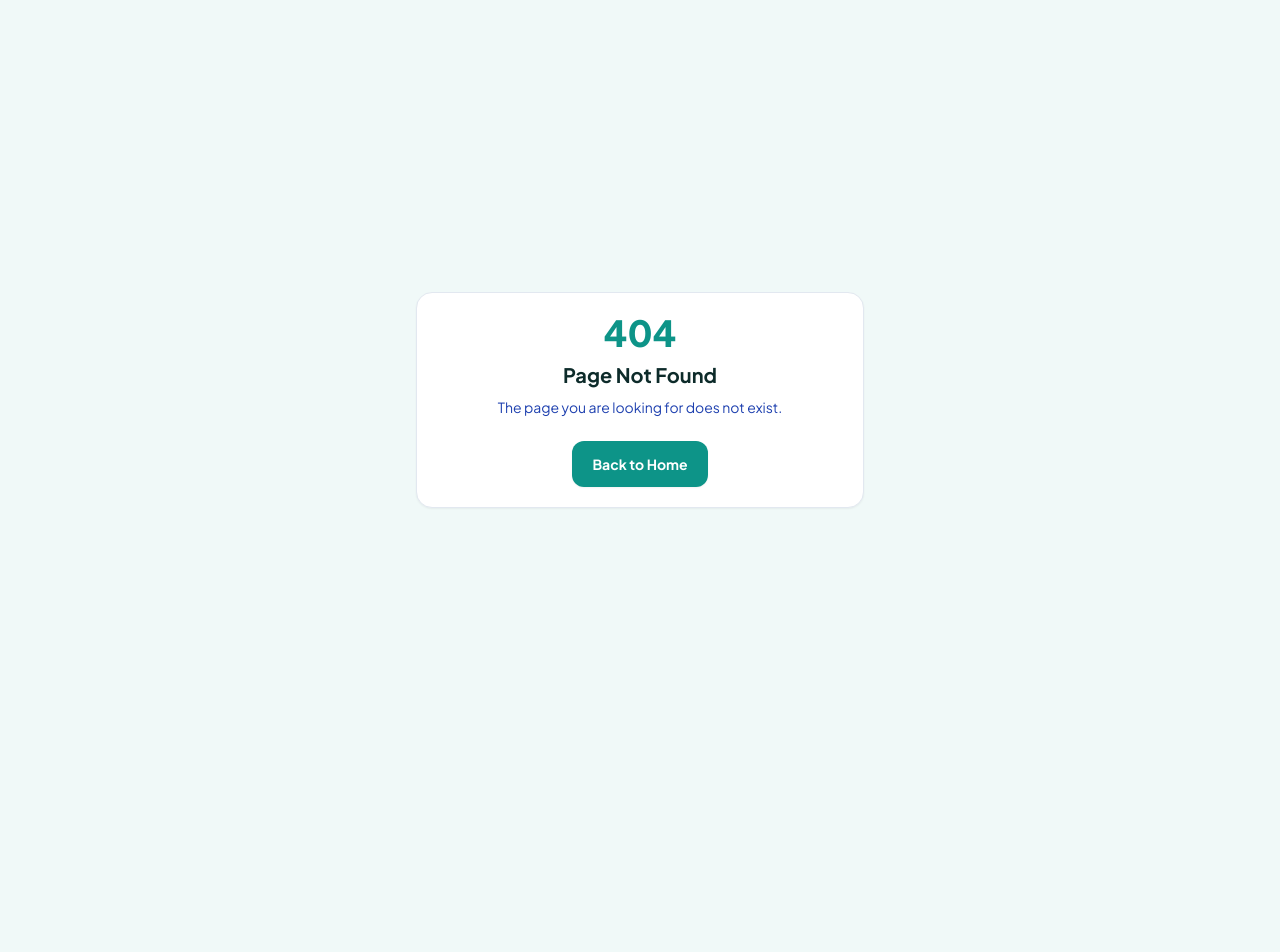
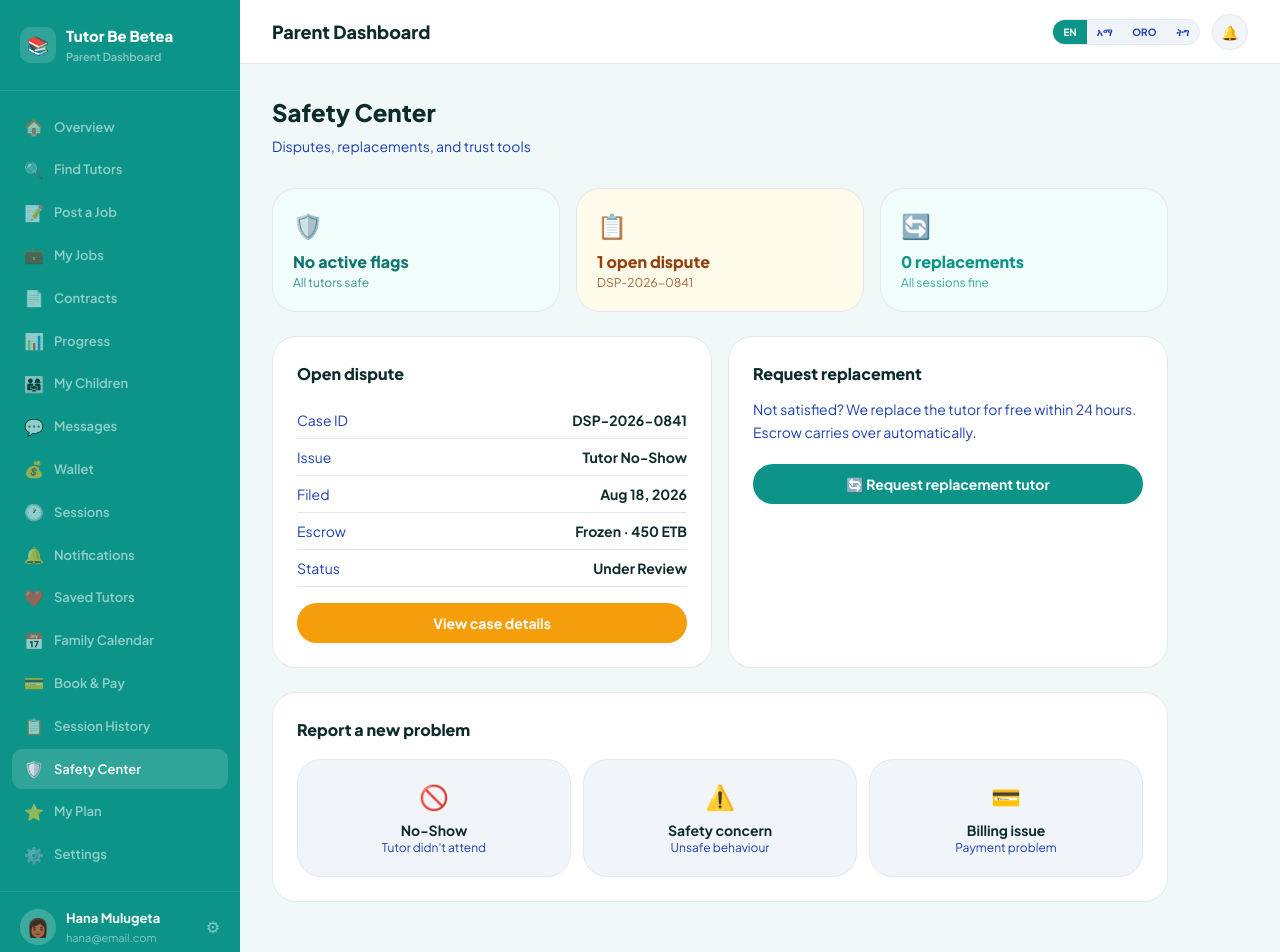
Before and after one commit to Zeordi/tutor-be-betea, a Next.js app in the folder apps/web/: page /parent/safety in a window 1280 px wide. Before the commit this address had no page. Shown: the top 952 px of the page. Before the commit the page ends 800 px from the top, so only its background shows below. Built offline with nearby package versions, Linux system fonts and the light colour scheme; sample sign-in values are in the browser's storage.

Commit message:
Create safety/page.tsx

```diff
--- /dev/null
+++ b/apps/web/app/parent/safety/page.tsx
@@ -0,0 +1,88 @@
+"use client";
+
+export default function SafetyCenterPage() {
+  return (
+    <div className="max-w-4xl">
+      <h1 className="mb-2 text-2xl font-black text-[var(--foreground)]">Safety Center</h1>
+      <p className="mb-8 text-sm text-[var(--secondary)]">
+        Disputes, replacements, and trust tools
+      </p>
+
+      <div className="mb-6 grid gap-4 sm:grid-cols-3">
+        {[
+          ["🛡️", "No active flags", "All tutors safe", "bg-teal-50 text-teal-700 dark:bg-teal-950/30"],
+          ["📋", "1 open dispute", "DSP-2026-0841", "bg-amber-50 text-amber-800 dark:bg-amber-950/30"],
+          ["🔄", "0 replacements", "All sessions fine", "bg-teal-50 text-[var(--primary)] dark:bg-teal-950/30"],
+        ].map(([icon, title, sub, cls]) => (
+          <div key={title} className={`rounded-2xl border border-[var(--border)] p-5 ${cls}`}>
+            <div className="mb-2 text-2xl">{icon}</div>
+            <p className="font-extrabold">{title}</p>
+            <p className="text-xs opacity-80">{sub}</p>
+          </div>
+        ))}
+      </div>
+
+      <div className="mb-6 grid gap-4 md:grid-cols-2">
+        <div className="rounded-2xl border border-[var(--border)] bg-[var(--card)] p-6">
+          <p className="mb-4 font-extrabold text-[var(--foreground)]">Open dispute</p>
+          {[
+            ["Case ID", "DSP-2026-0841"],
+            ["Issue", "Tutor No-Show"],
+            ["Filed", "Aug 18, 2026"],
+            ["Escrow", "Frozen · 450 ETB"],
+            ["Status", "Under Review"],
+          ].map(([k, v]) => (
+            <div
+              key={k}
+              className="flex justify-between border-b border-[var(--border)] py-2 text-sm"
+            >
+              <span className="text-[var(--secondary)]">{k}</span>
+              <span className="font-bold text-[var(--foreground)]">{v}</span>
+            </div>
+          ))}
+          <button
+            type="button"
+            className="mt-4 w-full rounded-xl bg-amber-500 py-2.5 text-sm font-bold text-white"
+          >
+            View case details
+          </button>
+        </div>
+
+        <div className="rounded-2xl border border-[var(--border)] bg-[var(--card)] p-6">
+          <p className="mb-3 font-extrabold text-[var(--foreground)]">Request replacement</p>
+          <p className="mb-5 text-sm leading-relaxed text-[var(--secondary)]">
+            Not satisfied? We replace the tutor for free within 24 hours. Escrow carries over
+            automatically.
+          </p>
+          <button
+            type="button"
+            className="w-full rounded-xl bg-[var(--primary)] py-2.5 text-sm font-bold text-white"
+          >
+            🔄 Request replacement tutor
+          </button>
+        </div>
+      </div>
+
+      <div className="rounded-2xl border border-[var(--border)] bg-[var(--card)] p-6">
+        <p className="mb-4 font-extrabold text-[var(--foreground)]">Report a new problem</p>
+        <div className="grid gap-3 sm:grid-cols-3">
+          {[
+            ["🚫", "No-Show", "Tutor didn't attend"],
+            ["⚠️", "Safety concern", "Unsafe behaviour"],
+            ["💳", "Billing issue", "Payment problem"],
+          ].map(([icon, title, desc]) => (
+            <button
+              key={title}
+              type="button"
+              className="rounded-xl border border-[var(--border)] bg-[var(--muted)] p-5 text-center"
+            >
+              <div className="mb-2 text-2xl">{icon}</div>
+              <p className="text-sm font-bold text-[var(--foreground)]">{title}</p>
+              <p className="text-xs text-[var(--secondary)]">{desc}</p>
+            </button>
+          ))}
+        </div>
+      </div>
+    </div>
+  );
+}
```
